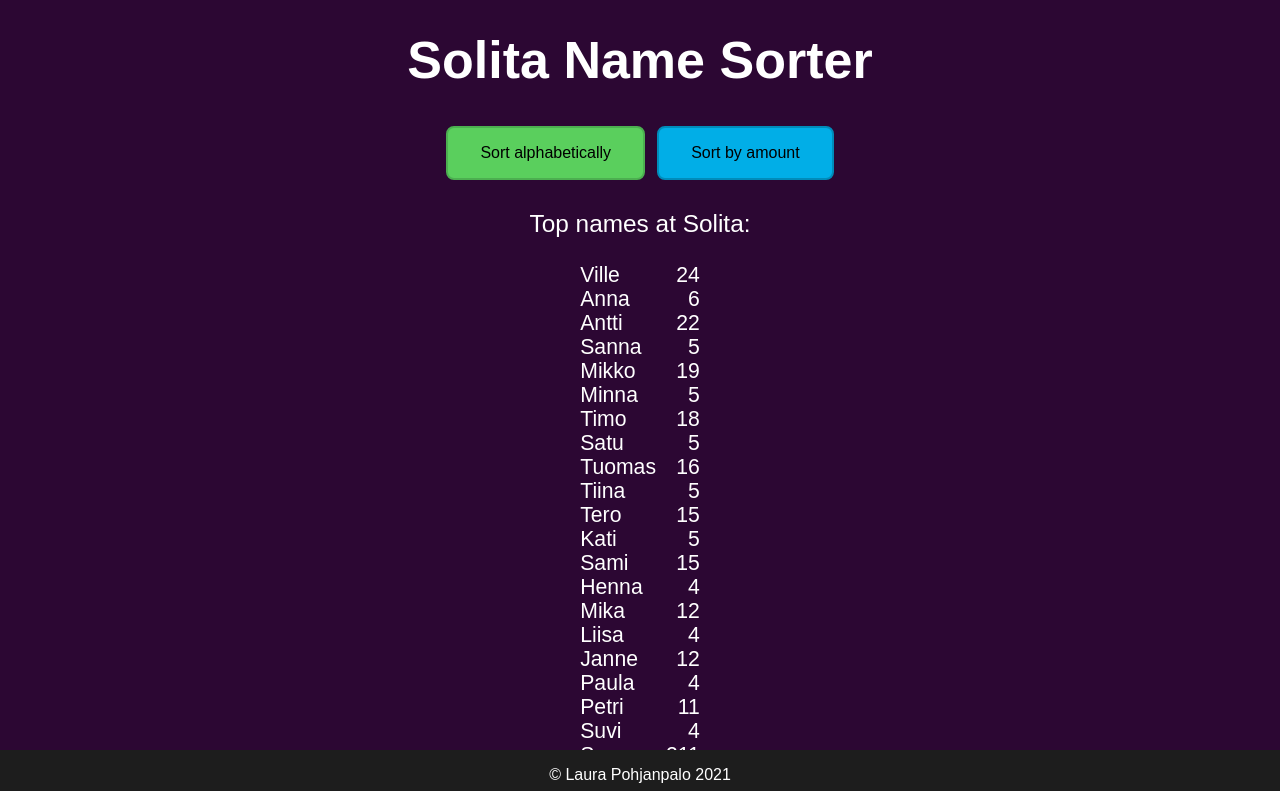
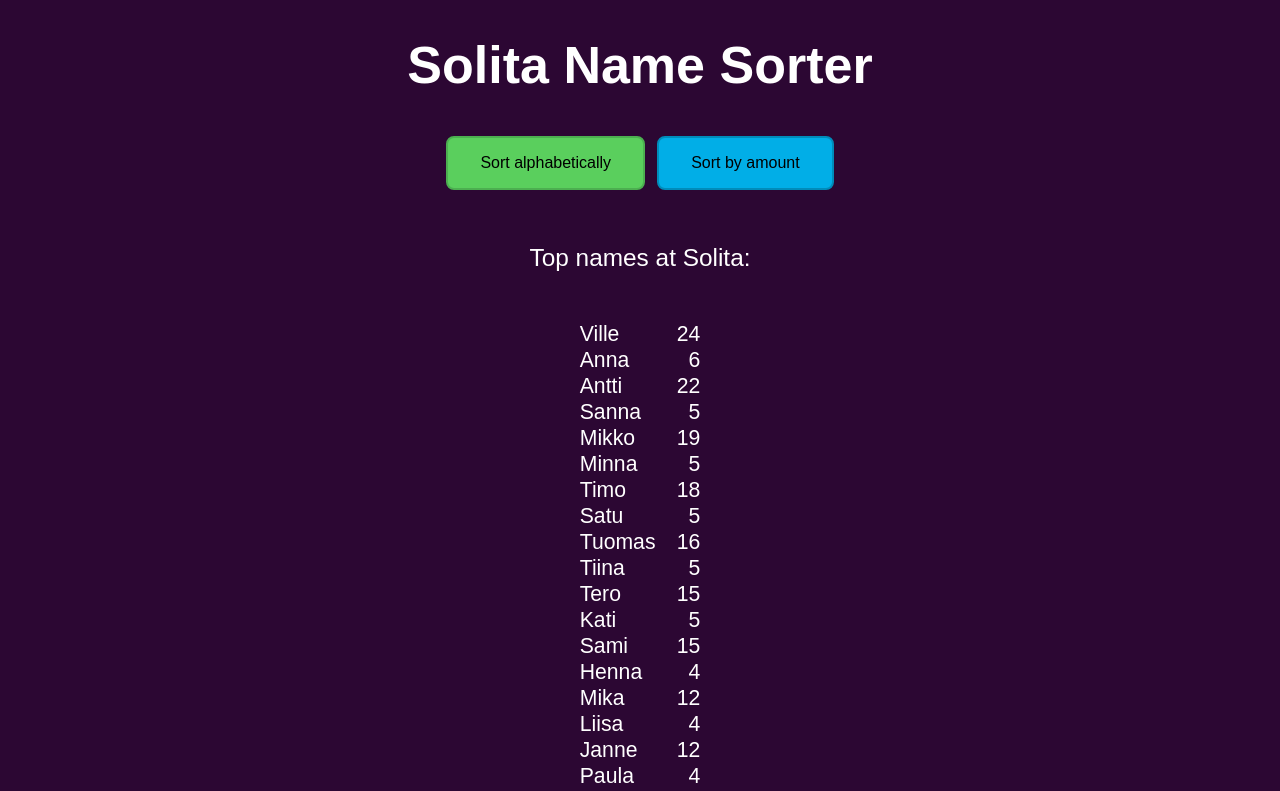
Before and after one commit to lapohjan/nimikone, a React (Create React App) app: page / in a window 1280 px wide. Shown: the top 791 px of the page. Built offline with nearby package versions, Linux system fonts and the light colour scheme.

Commit message:
add some space above sticky footer in webpage version

```diff
--- a/src/App.css
+++ b/src/App.css
@@ -1,12 +1,7 @@
-html {
+html, body {
   scroll-behavior: smooth;
   height: 100%;
-}
-
-* {
   margin: 0;
-  padding: 0;
-  box-sizing: border-box;
 }
 
 body {
@@ -15,9 +10,13 @@
   background: #2c0733;
 }
 
+.Wrapper {
+  min-height: 100%;
+  margin-bottom: -50px;
+}
+
 .App {
   text-align: center;
-  min-height: calc(100vh - 70px);
 }
 
 .App-header {
@@ -123,17 +122,16 @@
   font-weight: bold;
 }
 
+.App-footer,
+.push {
+  height: 50px;
+}
 
 .App-footer{
   background:#1d1d1d;
   color: #ffff;
-  margin-top: 1rem;
   padding: 1rem;
-  position: fixed;
-  bottom: 0;
-  left: 0;
-  width: 100%;
-  height: 50px;
+  margin-top: 30px;
   justify-content: center;
   align-items: center;
 }
--- a/src/App.js
+++ b/src/App.js
@@ -6,7 +6,10 @@
 function App() {
   return (
     <div className="App">
+      <div class="Wrapper">
         <Search />
+        <div class="push"></div>
+      </div>
         <Footer />
     </div>
   );
```
Also changed, not shown: 1 other file (tests, documents, lock files or other folders).
